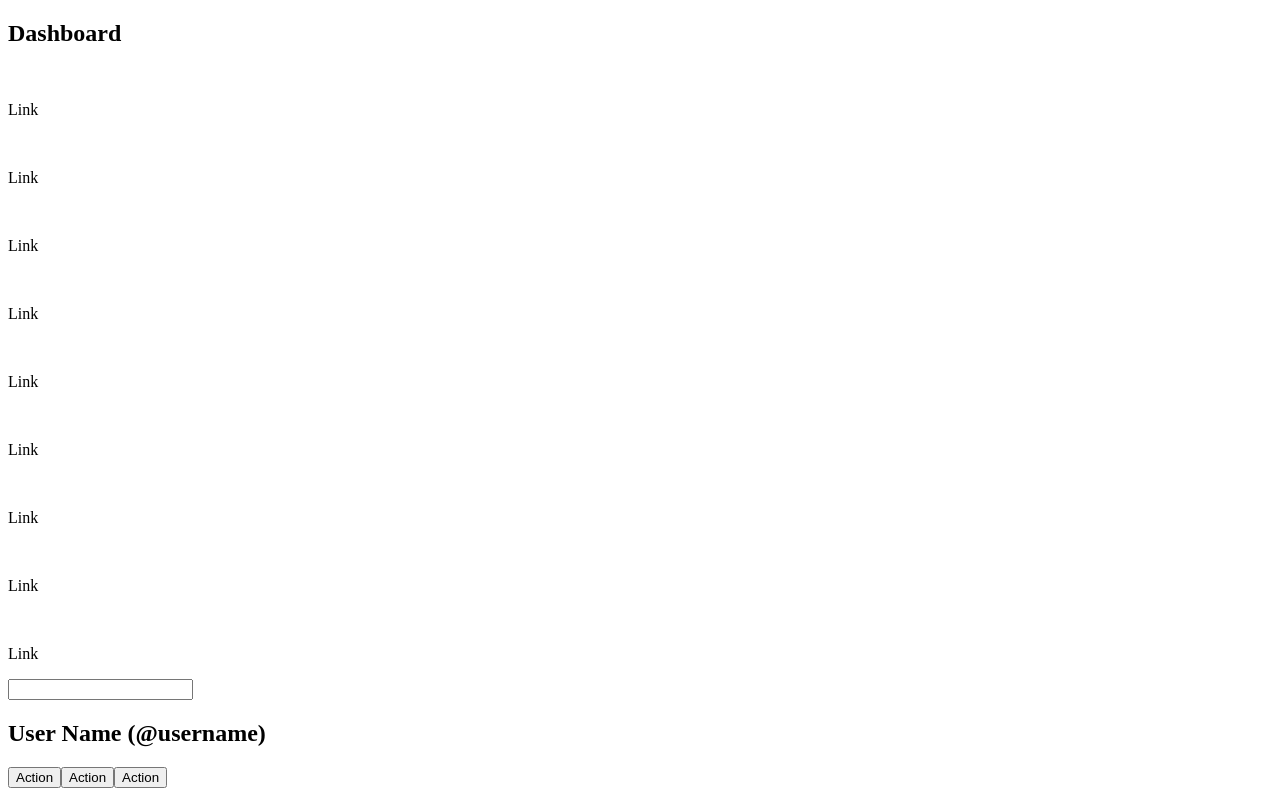
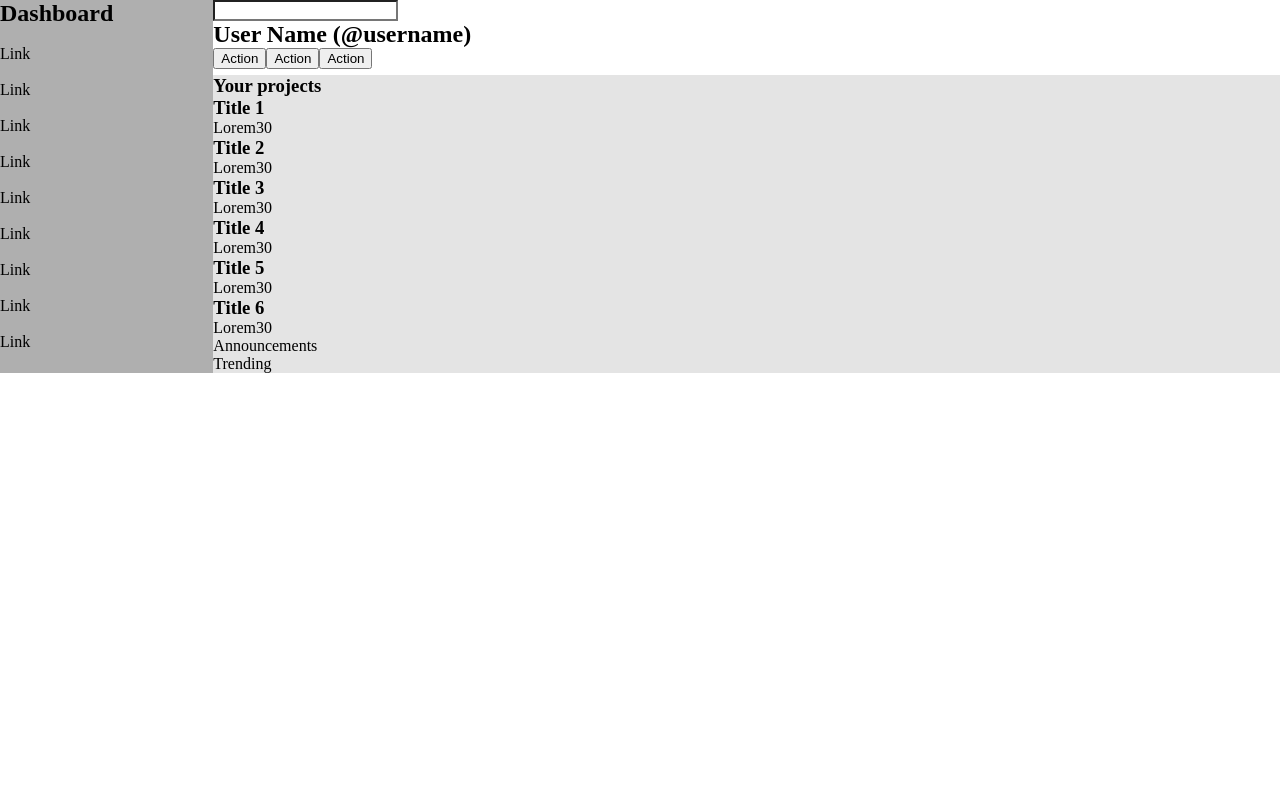
Before and after one commit to Nonexdog/odin-admin-dashboard, a plain HTML site: page index.html in a window 1280 px wide. Shown: the top 800 px of the page. Drawn offline with Linux system fonts and the light colour scheme.

Commit message:
Set prototype site layout

```diff
--- a/styles/main.css
+++ b/styles/main.css
@@ -1 +1,47 @@
-/*# sourceMappingURL=main.css.map */
+:root {
+  --color-bg-header: #FFF;
+  --color-bg-nav: #afafaf;
+  --color-bg-main: #e4e4e4;
+}
+
+* {
+  box-sizing: border-box;
+}
+
+*::after, *::before {
+  box-sizing: inherit;
+}
+
+body,
+h1, h2, h3,
+p {
+  padding: 0;
+  margin: 0;
+}
+
+input {
+  -webkit-appearance: none;
+     -moz-appearance: none;
+          appearance: none;
+}
+
+.content {
+  display: grid;
+  grid-template: 1fr 4fr/1fr 5fr;
+}
+
+nav {
+  grid-row: span 2;
+}
+
+header {
+  background-color: var(--color-bg-header);
+}
+
+nav {
+  background-color: var(--color-bg-nav);
+}
+
+main {
+  background-color: var(--color-bg-main);
+}/*# sourceMappingURL=main.css.map */
```
Also changed, not shown: 1 other file.
